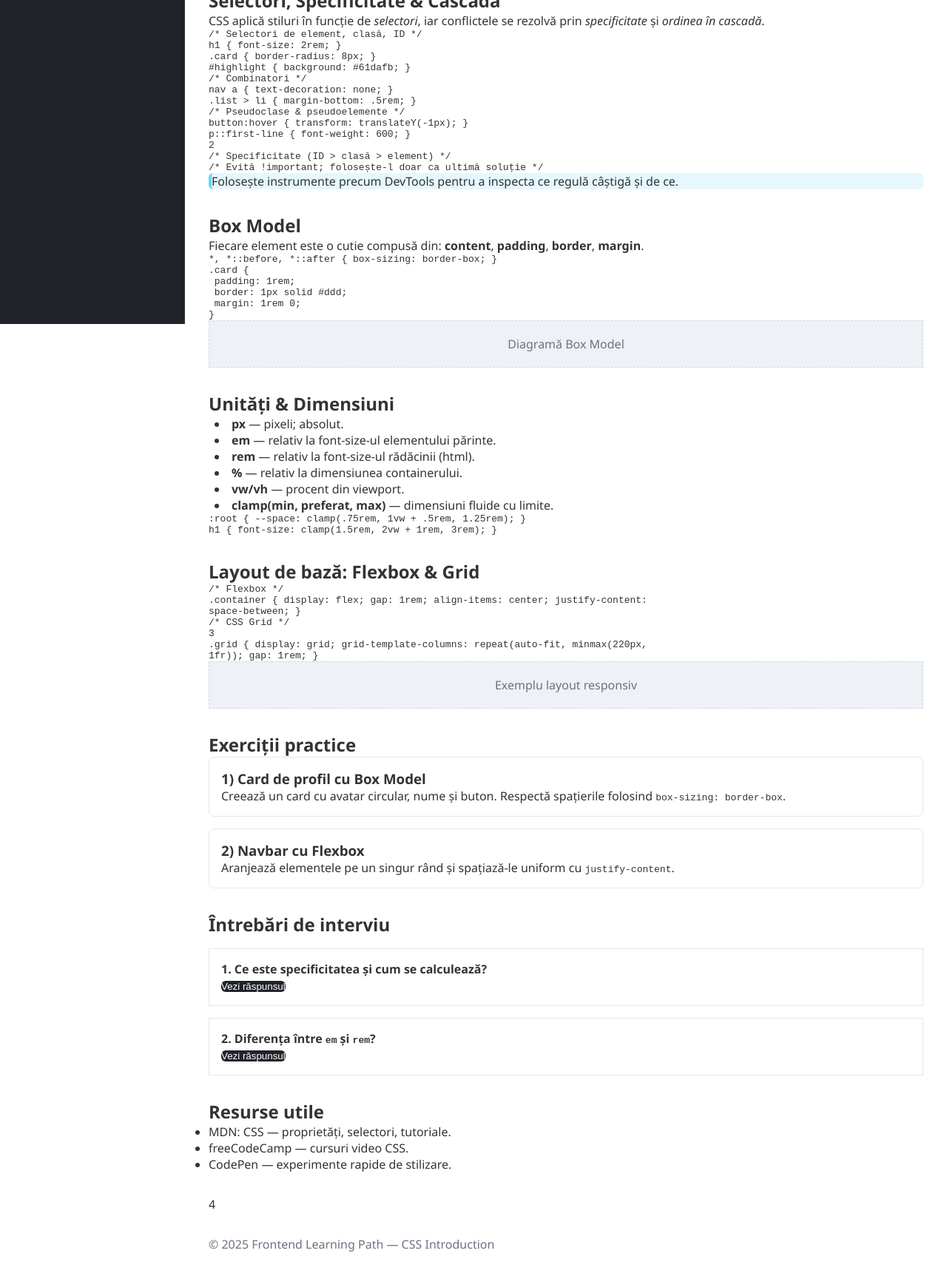
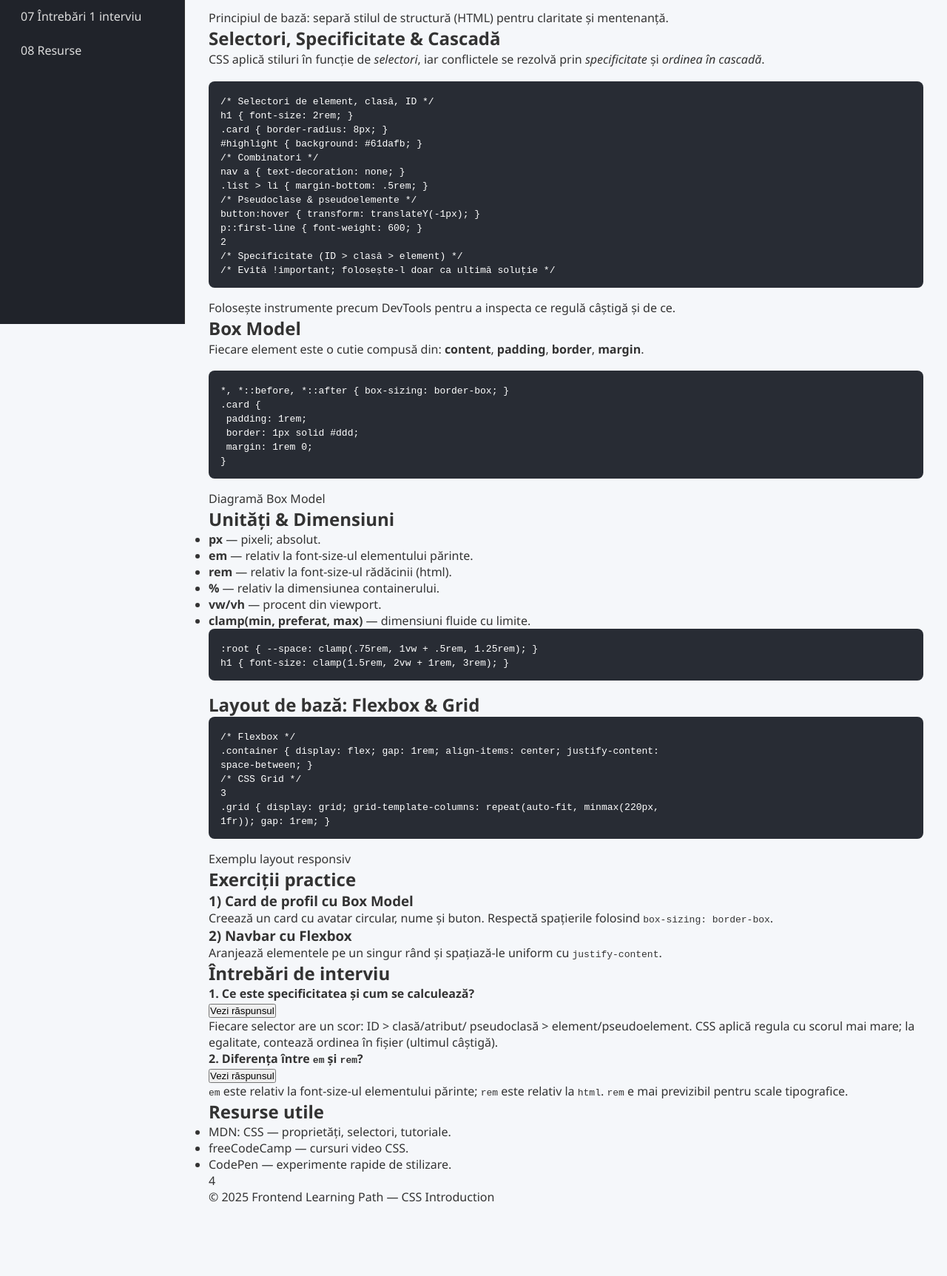
Before and after one commit to alingrig87/frontend-course, a plain HTML site: page 04_css_introduction/index.html in a window 1280 px wide. Shown: the part 362-2087 px from the top of the page at 74% size. After the commit the page ends 2023 px from the top, so only its background shows below. Drawn offline with Linux system fonts and the light colour scheme.

Commit message:
add: CSS_introduction and Ajax_promises matching sidebar

```diff
--- a/04_css_introduction/style.css
+++ b/04_css_introduction/style.css
@@ -4,13 +4,15 @@
   padding: 0;
   box-sizing: border-box;
 }
+
 /* Stil general */
 body {
   font-family: "Segoe UI", Tahoma, Geneva, Verdana, sans-serif;
-  backgroundcolor: #f5f7fa;
+  background-color: #f5f7fa;
   color: #333;
 }
-/* Sidebar fix pe stânga (schema de culori păstrată) */
+
+/* Sidebar fix pe stânga */
 .sidebar {
   position: fixed;
   left: 0;
@@ -23,157 +25,77 @@ body {
   overflow-y: auto;
   border-right: 1px solid #333;
 }
+
 .sidebar h2 {
   font-size: 1.2rem;
   margin-bottom: 1rem;
   color: #61dafb;
-  texttransform: uppercase;
+  text-transform: uppercase;
   letter-spacing: 1px;
 }
+
 .side-nav ul {
   list-style: none;
 }
+
 .side-nav li {
   margin: 0.5rem 0;
 }
+
 .side-nav a {
-  display: flex;
-  align-items: center;
-  gap: 0.5rem;
-  padding: 0.5rem . 75rem;
+  display: block;
+  padding: 0.5rem 0.75rem;
   color: #ddd;
   text-decoration: none;
   border-radius: 6px;
-  transition: all . 2s ease;
+  transition: all 0.2s ease;
 }
+
 .side-nav a:hover {
   background-color: #2c2f36;
   color: #61dafb;
 }
+
 .side-nav a.active {
   background-color: #61dafb;
   color: #20232a;
   font-weight: 600;
 }
-.badge {
-  display: inline-block;
-  min-width: 2rem;
-  text-align: center;
-  padding: . 15rem 0.35rem;
-  border-radius: 0.5rem;
-  background: #2c2f36;
-  color: #61dafb;
-  fontweight: 600;
-  font-size: 0.8rem;
-}
+
 /* Conținut principal */
 .main-content {
-  margin-left: 250px;
+  margin-left: 250px; /* lasă loc pentru sidebar */
   padding: 2rem;
   min-height: 100vh;
-  overflowy: auto;
+  overflow-y: auto;
 }
+
 header h1 {
-  margin-bottom: 0.5rem;
+  margin-bottom: 1rem;
   color: #20232a;
 }
-header p {
-  margin-bottom: 1.25rem;
-  color: #555;
+
+article p {
+  margin-bottom: 1rem;
+  line-height: 1.6;
 }
-article,
-section {
-  margin-bottom: 2rem;
-}
-5 pre {
+
+pre {
   background-color: #282c34;
   color: #fff;
   padding: 1rem;
   border-radius: 8px;
   overflow-x: auto;
   font-family: Consolas, monospace;
-  margin: 1rem 0;
+  margin-bottom: 1rem;
 }
-.note,
-.tip {
-  background: #e6f7ff;
-  border-left: 4px solid #61dafb;
-  padding: . 75rem 1rem;
-  border-radius: 6px;
-}
-.image-placeholder {
-  background: #eef1f5;
-  border: 1px dashed #cfd6e4;
-  borderradius: 8px;
-  padding: 1.25rem;
-  text-align: center;
-  color: #6b7280;
-}
-/* Liste și exerciții */
-.bullets {
-  list-style: disc inside;
-  padding-left: 0.5rem;
-}
-.exercise-card {
-  background: #fff;
-  border: 1px solid #e5e7eb;
-  border-radius: 8px;
-  padding: 1rem;
-  margin-bottom: 1rem;
-  box-shadow: 0 1px 2px rgba(0, 0, 0, . 03);
-}
-/* Întrebări interviu */
-.interview .question {
-  background: #fff;
-  border: 1px solid #e5e7eb;
-  borderradius: 8px;
-  padding: 1rem;
-  margin: 1rem 0;
-}
-.eye-btn {
-  cursor: pointer;
-  border: none;
-  border-radius: 6px;
-  padding: 0.5rem . 75rem;
-  background: #20232a;
-  color: #fff;
-}
-.answer {
-  display: none;
-  margin-top: 0.75rem;
-  padding: 0.5rem 0.75rem;
-  background: #f3f4f6;
-  border-radius: 6px;
-}
-/* Footer */
-footer {
-  margin-top: 2rem;
-  color: #6b7280;
-}
+
 /* Scrollbar estetic (opțional) */
 .sidebar::-webkit-scrollbar {
   width: 8px;
 }
+
 .sidebar::-webkit-scrollbar-thumb {
   background-color: #444;
   border-radius: 10px;
 }
-/* Responsive */
-@media (max-width: 900px) {
-  .sidebar {
-    width: 220px;
-  }
-  .main-content {
-    margin-left: 220px;
-    padding: 1.25rem;
-  }
-}
-@media (max-width: 700px) {
-  .sidebar {
-    position: static;
-    width: auto;
-  }
-  .main-content {
-    margin-left: 0;
-  }
-}
--- a/15_ajax_promises/style.css
+++ b/15_ajax_promises/style.css
@@ -4,13 +4,15 @@
   padding: 0;
   box-sizing: border-box;
 }
+
 /* Stil general */
 body {
   font-family: "Segoe UI", Tahoma, Geneva, Verdana, sans-serif;
-  backgroundcolor: #f5f7fa;
+  background-color: #f5f7fa;
   color: #333;
 }
-/* Sidebar — culori păstrate */
+
+/* Sidebar fix pe stânga */
 .sidebar {
   position: fixed;
   left: 0;
@@ -23,68 +25,61 @@ body {
   overflow-y: auto;
   border-right: 1px solid #333;
 }
+
 .sidebar h2 {
   font-size: 1.2rem;
   margin-bottom: 1rem;
   color: #61dafb;
-  texttransform: uppercase;
+  text-transform: uppercase;
   letter-spacing: 1px;
 }
+
 .side-nav ul {
   list-style: none;
 }
+
 .side-nav li {
   margin: 0.5rem 0;
 }
+
 .side-nav a {
-  display: flex;
-  align-items: center;
-  gap: 0.5rem;
-  padding: 0.5rem . 75rem;
+  display: block;
+  padding: 0.5rem 0.75rem;
   color: #ddd;
   text-decoration: none;
   border-radius: 6px;
-  transition: all . 2s ease;
+  transition: all 0.2s ease;
 }
+
 .side-nav a:hover {
   background-color: #2c2f36;
   color: #61dafb;
 }
+
 .side-nav a.active {
   background-color: #61dafb;
   color: #20232a;
   font-weight: 600;
 }
-.badge {
-  display: inline-block;
-  min-width: 2rem;
-  text-align: center;
-  padding: . 15rem 0.35rem;
-  border-radius: 0.5rem;
-  background: #2c2f36;
-  color: #61dafb;
-  fontweight: 600;
-  font-size: 0.8rem;
-}
+
 /* Conținut principal */
 .main-content {
-  margin-left: 250px;
+  margin-left: 250px; /* lasă loc pentru sidebar */
   padding: 2rem;
   min-height: 100vh;
-  overflowy: auto;
+  overflow-y: auto;
 }
+
 header h1 {
-  margin-bottom: 0.5rem;
+  margin-bottom: 1rem;
   color: #20232a;
 }
-header p {
-  margin-bottom: 1.25rem;
-  color: #555;
+
+article p {
+  margin-bottom: 1rem;
+  line-height: 1.6;
 }
-article,
-section {
-  margin-bottom: 2rem;
-}
+
 pre {
   background-color: #282c34;
   color: #fff;
@@ -92,71 +87,15 @@ pre {
   border-radius: 8px;
   overflow-x: auto;
   font-family: Consolas, monospace;
-  margin: 1rem 0;
+  margin-bottom: 1rem;
 }
-.list {
-  margin-top: 0.75rem;
-  padding-left: 1rem;
-}
-.list li {
-  background: #fff;
-  border: 1px solid #e5e7eb;
-  border-radius: 6px;
-  padding: 0.5rem 0.75rem;
-  margin: 0.35rem 0;
-}
-12 .exercise-card {
-  background: #fff;
-  border: 1px solid #e5e7eb;
-  border-radius: 8px;
-  padding: 1rem;
-  margin-bottom: 1rem;
-  box-shadow: 0 1px 2px rgba(0, 0, 0, . 03);
-}
-.eye-btn {
-  cursor: pointer;
-  border: none;
-  border-radius: 6px;
-  padding: 0.5rem . 75rem;
-  background: #20232a;
-  color: #fff;
-}
-.answer {
-  display: none;
-  margin-top: 0.75rem;
-  padding: 0.5rem 0.75rem;
-  background: #f3f4f6;
-  border-radius: 6px;
-}
-/* Footer */
-footer {
-  margin-top: 2rem;
-  color: #6b7280;
-}
-/* Scrollbar */
+
+/* Scrollbar estetic (opțional) */
 .sidebar::-webkit-scrollbar {
   width: 8px;
 }
+
 .sidebar::-webkit-scrollbar-thumb {
   background-color: #444;
   border-radius: 10px;
 }
-/* Responsive */
-@media (max-width: 900px) {
-  .sidebar {
-    width: 220px;
-  }
-  .main-content {
-    margin-left: 220px;
-    padding: 1.25rem;
-  }
-}
-@media (max-width: 700px) {
-  .sidebar {
-    position: static;
-    width: auto;
-  }
-  .main-content {
-    margin-left: 0;
-  }
-}
```
